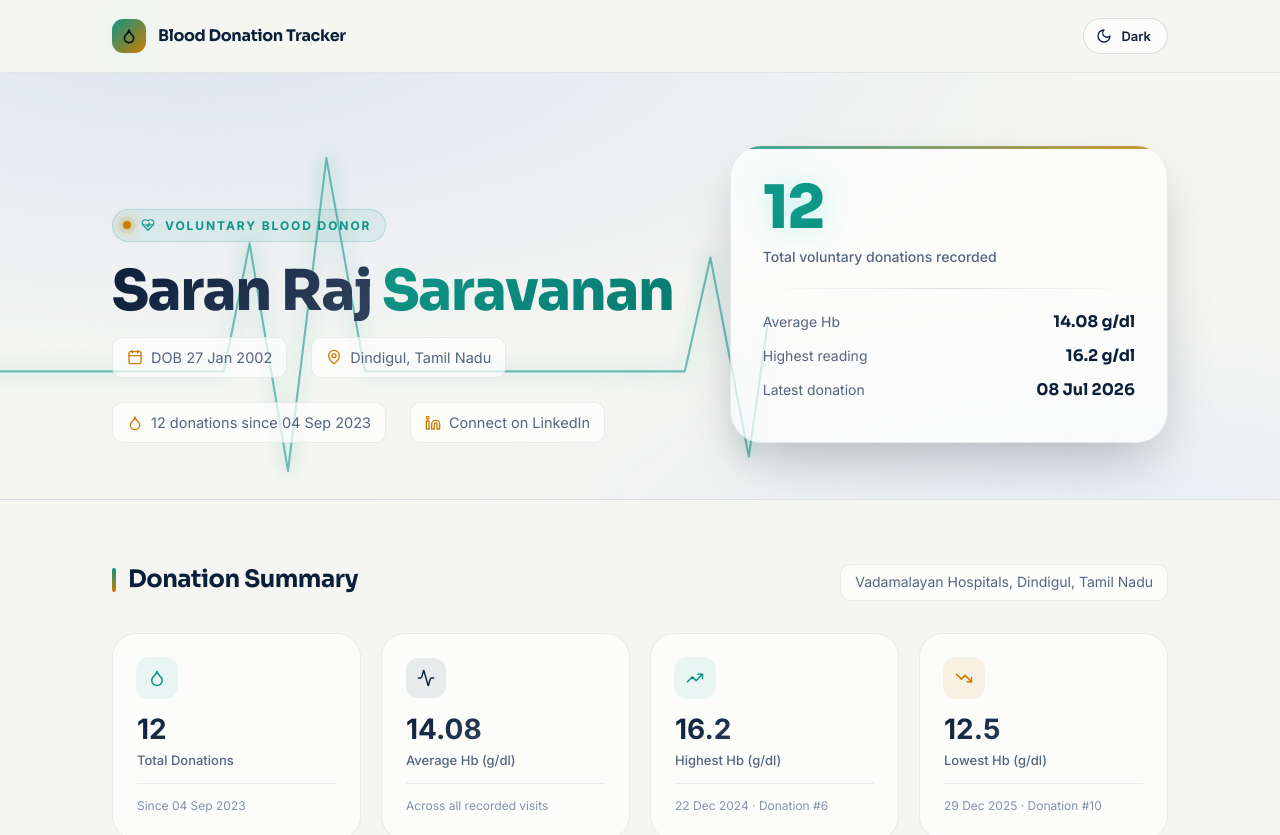
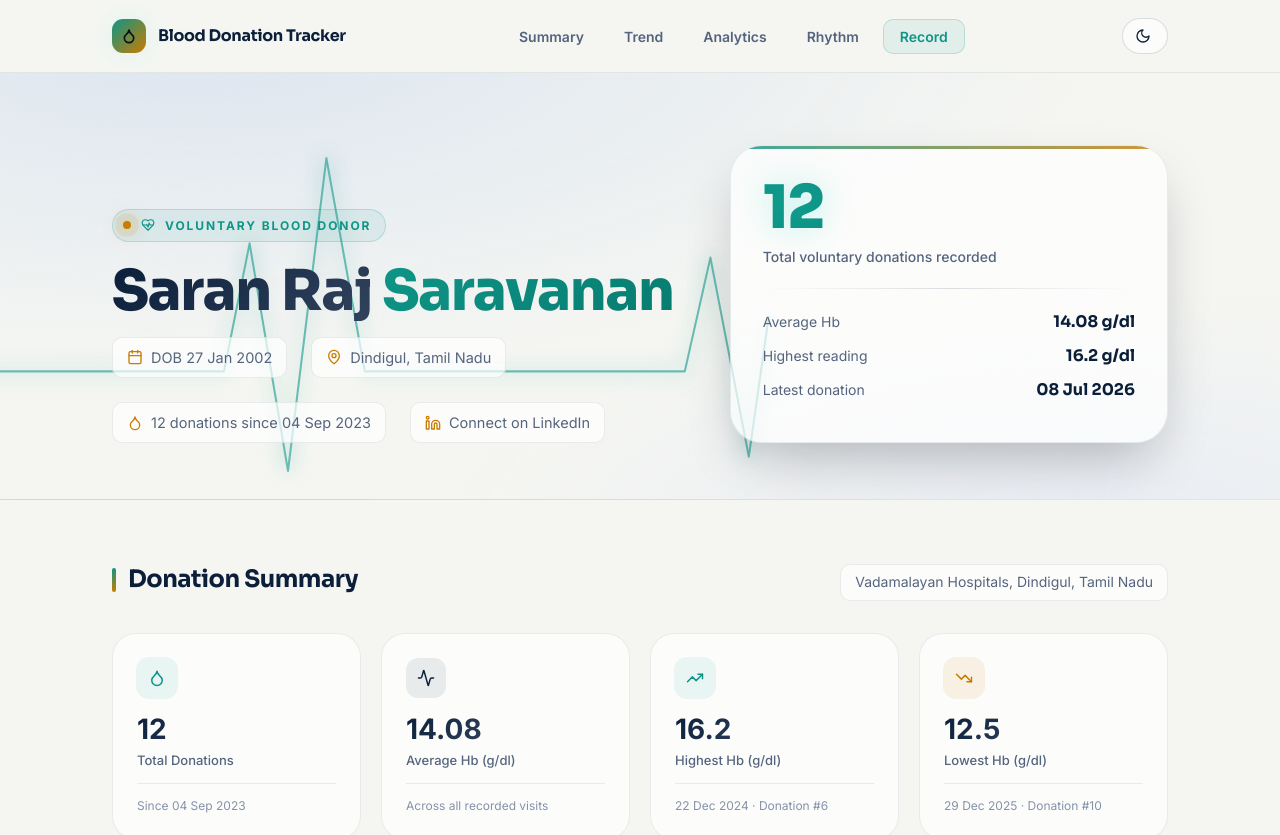
Before and after one commit to saravanansaranraj27/blood-donation-tracker, a React (Vite) app: page / in a window 1280 px wide. Shown: the top 835 px of the page. Built offline with nearby package versions, Linux system fonts and the light colour scheme.

Commit message:
Initialize tracker with analytics and charts

```diff
--- a/src/App.jsx
+++ b/src/App.jsx
@@ -26,6 +26,9 @@ import {
   Clock,
   AlertCircle,
   Linkedin,
+  Menu,
+  X,
+  ArrowUp,
 } from "lucide-react";
 
 const DONOR = {
@@ -274,8 +277,61 @@ const YearlyChart = React.memo(({ data }) => {
   );
 });
 
+const NAV_LINKS = [
+  { id: "summary", label: "Summary" },
+  { id: "trend", label: "Trend" },
+  { id: "analytics", label: "Analytics" },
+  { id: "rhythm", label: "Rhythm" },
+  { id: "record", label: "Record" },
+];
+
 export default function App() {
   const [theme, setTheme] = useTheme();
+  const [isLoading, setIsLoading] = useState(true);
+  const [isMobileMenuOpen, setIsMobileMenuOpen] = useState(false);
+  const [activeSection, setActiveSection] = useState("summary");
+  const [showBackToTop, setShowBackToTop] = useState(false);
+
+  useEffect(() => {
+    const timer = setTimeout(() => setIsLoading(false), 1500);
+    return () => clearTimeout(timer);
+  }, []);
+
+  useEffect(() => {
+    const handleScroll = () => {
+      setShowBackToTop(window.scrollY > 300);
+
+      const sections = NAV_LINKS.map((link) =>
+        document.getElementById(link.id),
+      );
+      const scrollPosition = window.scrollY + 100;
+
+      for (const section of sections) {
+        if (
+          section &&
+          section.offsetTop <= scrollPosition &&
+          section.offsetTop + section.offsetHeight > scrollPosition
+        ) {
+          setActiveSection(section.id);
+        }
+      }
+    };
+
+    window.addEventListener("scroll", handleScroll);
+    return () => window.removeEventListener("scroll", handleScroll);
+  }, []);
+
+  const scrollToSection = (id) => {
+    const element = document.getElementById(id);
+    if (element) {
+      element.scrollIntoView({ behavior: "smooth" });
+      setIsMobileMenuOpen(false);
+    }
+  };
+
+  const scrollToTop = () => {
+    window.scrollTo({ top: 0, behavior: "smooth" });
+  };
 
   const sortedRecords = useMemo(() => {
     return [...RECORDS_RAW].sort(
@@ -374,6 +430,42 @@ export default function App() {
     }
   }
 
+  if (isLoading) {
+    return (
+      <div className="app-shell">
+        <div className="topbar">
+          <div className="topbar-inner">
+            <div className="brand">
+              <span
+                className="brand-mark skeleton"
+                style={{ width: 34, height: 34 }}
+              />
+              <span
+                className="skeleton"
+                style={{ width: 150, height: 20, borderRadius: 4 }}
+              />
+            </div>
+          </div>
+        </div>
+        <div className="container" style={{ paddingTop: 40 }}>
+          <div className="stat-grid">
+            {[1, 2, 3, 4].map((i) => (
+              <div
+                key={i}
+                className="stat-card skeleton"
+                style={{ height: 180 }}
+              />
+            ))}
+          </div>
+          <div
+            className="chart-panel skeleton"
+            style={{ height: 300, marginTop: 32 }}
+          />
+        </div>
+      </div>
+    );
+  }
+
   return (
     <div className="app-shell">
       <div className="topbar">
@@ -384,16 +476,54 @@ export default function App() {
             </span>
             Blood Donation Tracker
           </div>
+
+          <nav className="desktop-nav">
+            {NAV_LINKS.map((link) => (
+              <button
+                key={link.id}
+                onClick={() => scrollToSection(link.id)}
+                className={`nav-link ${
+                  activeSection === link.id ? "active" : ""
+                }`}
+              >
+                {link.label}
+              </button>
+            ))}
+          </nav>
+
+          <div className="topbar-actions">
             <button
               className="theme-toggle"
               onClick={() => setTheme(theme === "dark" ? "light" : "dark")}
-            aria-label={`Switch to ${theme === "dark" ? "light" : "dark"} mode`}
+              aria-label={`Switch to ${
+                theme === "dark" ? "light" : "dark"
+              } mode`}
             >
               {theme === "dark" ? <Sun /> : <Moon />}
-            <span className="sr-only">
-              {theme === "dark" ? "Light" : "Dark"}
-            </span>
             </button>
+
+            <button
+              className="mobile-menu-btn"
+              onClick={() => setIsMobileMenuOpen(!isMobileMenuOpen)}
+              aria-label="Toggle menu"
+            >
+              {isMobileMenuOpen ? <X size={24} /> : <Menu size={24} />}
+            </button>
+          </div>
+        </div>
+
+        <div className={`mobile-nav ${isMobileMenuOpen ? "open" : ""}`}>
+          {NAV_LINKS.map((link) => (
+            <button
+              key={link.id}
+              onClick={() => scrollToSection(link.id)}
+              className={`mobile-nav-link ${
+                activeSection === link.id ? "active" : ""
+              }`}
+            >
+              {link.label}
+            </button>
+          ))}
         </div>
       </div>
 
@@ -462,7 +592,7 @@ export default function App() {
       </div>
 
       <div className="container">
-        <section className="block">
+        <section id="summary" className="block">
           <div className="section-head">
             <h2>Donation Summary</h2>
             <span className="section-note">
@@ -509,7 +639,7 @@ export default function App() {
           </div>
         </section>
 
-        <section className="block">
+        <section id="trend" className="block">
           <div className="section-head">
             <h2>Haemoglobin Trend</h2>
             <span className="section-note">
@@ -544,7 +674,7 @@ export default function App() {
           </div>
         </section>
 
-        <section className="block">
+        <section id="analytics" className="block">
           <div className="section-head">
             <h2>Donor Analytics</h2>
             <span className="section-note">Patterns & Predictions</span>
@@ -592,7 +722,7 @@ export default function App() {
           <YearlyChart data={yearlyStats} />
         </section>
 
-        <section className="block">
+        <section id="rhythm" className="block">
           <div className="section-head">
             <h2>Donation Rhythm</h2>
             <span className="section-note">Hover a marker for details</span>
@@ -624,7 +754,7 @@ export default function App() {
           </div>
         </section>
 
-        <section className="block">
+        <section id="record" className="block">
           <div className="section-head">
             <h2>Full Record</h2>
             <span className="section-note">{stats.total} entries</span>
@@ -650,7 +780,9 @@ export default function App() {
                       <td>{r.place}</td>
                       <td>
                         <span
-                          className={`status-pill ${r.hb >= stats.average ? "high" : "low"}`}
+                          className={`status-pill ${
+                            r.hb >= stats.average ? "high" : "low"
+                          }`}
                         >
                           {r.hb >= stats.average ? "Above avg" : "Below avg"}
                         </span>
@@ -670,6 +802,14 @@ export default function App() {
           <span>Built with React &amp; Vite</span>
         </footer>
       </div>
+
+      <button
+        className={`back-to-top ${showBackToTop ? "visible" : ""}`}
+        onClick={scrollToTop}
+        aria-label="Back to top"
+      >
+        <ArrowUp size={20} />
+      </button>
     </div>
   );
 }
--- a/src/index.css
+++ b/src/index.css
@@ -30,7 +30,7 @@
     radial-gradient(ellipse 100% 120% at 85% 110%, #0f1f35 0%, transparent 50%),
     linear-gradient(180deg, #070d1a 0%, #0a1220 100%);
   --surface: rgba(16, 27, 46, 0.6);
-  --surface-raised: rgba(20, 34, 56, 0.8);
+  --surface-raised: #142238;
   --surface-glass: rgba(16, 27, 46, 0.4);
   --border: rgba(233, 237, 245, 0.08);
   --border-strong: rgba(233, 237, 245, 0.14);
@@ -55,7 +55,7 @@
     radial-gradient(ellipse 100% 120% at 85% 110%, #e8ecf3 0%, transparent 50%),
     linear-gradient(180deg, #f5f6f2 0%, #f5f6f2 100%);
   --surface: rgba(255, 255, 255, 0.7);
-  --surface-raised: rgba(255, 255, 255, 0.9);
+  --surface-raised: #ffffff;
   --surface-glass: rgba(255, 255, 255, 0.5);
   --border: rgba(11, 31, 58, 0.08);
   --border-strong: rgba(11, 31, 58, 0.14);
@@ -80,7 +80,9 @@
 html {
   color-scheme: dark;
   scroll-behavior: smooth;
+  scroll-padding-top: 80px;
 }
+
 [data-theme="light"] {
   color-scheme: light;
 }
@@ -102,14 +104,17 @@ body {
   width: 10px;
   height: 10px;
 }
+
 ::-webkit-scrollbar-track {
   background: var(--bg);
 }
+
 ::-webkit-scrollbar-thumb {
   background: var(--border-strong);
   border-radius: 10px;
   border: 2px solid var(--bg);
 }
+
 ::-webkit-scrollbar-thumb:hover {
   background: var(--teal);
 }
@@ -165,6 +170,7 @@ p {
   padding: 18px 32px;
   max-width: 1120px;
   margin: 0 auto;
+  position: relative;
 }
 
 .brand {
@@ -189,6 +195,7 @@ p {
   box-shadow: var(--shadow-glow-teal);
   transition: transform var(--transition-bounce);
 }
+
 .brand-mark:hover {
   transform: rotate(-8deg) scale(1.08);
 }
@@ -209,22 +216,148 @@ p {
   transition: all var(--transition);
   backdrop-filter: blur(10px);
 }
+
 .theme-toggle:hover {
   border-color: var(--teal);
   background: var(--teal-soft);
   transform: translateY(-1px);
   box-shadow: var(--shadow-sm);
 }
+
 .theme-toggle:active {
   transform: translateY(0) scale(0.97);
 }
+
 .theme-toggle svg {
   width: 16px;
   height: 16px;
   transition: transform var(--transition);
 }
+
 .theme-toggle:hover svg {
   transform: rotate(15deg);
+}
+
+.desktop-nav {
+  display: none;
+  gap: 8px;
+}
+
+@media (min-width: 769px) {
+  .desktop-nav {
+    display: flex;
+  }
+}
+
+.nav-link {
+  background: transparent;
+  border: none;
+  color: var(--text-muted);
+  font-family: var(--font-body);
+  font-size: 14px;
+  font-weight: 600;
+  padding: 8px 16px;
+  border-radius: var(--radius-sm);
+  cursor: pointer;
+  transition: all var(--transition);
+}
+
+.nav-link:hover {
+  color: var(--text);
+  background: var(--surface-glass);
+}
+
+.nav-link.active {
+  color: var(--teal);
+  background: var(--teal-soft);
+  border: 1px solid var(--border-glow);
+}
+
+.topbar-actions {
+  display: flex;
+  align-items: center;
+  gap: 12px;
+}
+
+.mobile-menu-btn {
+  display: none;
+  background: transparent;
+  border: none;
+  color: var(--text);
+  cursor: pointer;
+  padding: 8px;
+  border-radius: var(--radius-sm);
+  transition: background var(--transition);
+}
+
+@media (max-width: 768px) {
+  .mobile-menu-btn {
+    display: block;
+  }
+}
+
+.mobile-menu-btn:hover {
+  background: var(--surface-glass);
+}
+
+.mobile-nav {
+  position: absolute;
+  top: 100%;
+  left: 0;
+  right: 0;
+  background: #142238;
+  backdrop-filter: blur(40px) saturate(180%);
+  -webkit-backdrop-filter: blur(40px) saturate(180%);
+  border-bottom: 1px solid var(--border-strong);
+  border-left: 1px solid var(--border);
+  border-right: 1px solid var(--border);
+  padding: 16px;
+  display: flex;
+  flex-direction: column;
+  gap: 8px;
+  transform: translateY(-100%);
+  opacity: 0;
+  visibility: hidden;
+  transition: all var(--transition);
+  z-index: 99;
+  box-shadow: 0 20px 40px -10px rgba(0, 0, 0, 0.6);
+}
+
+[data-theme="light"] .mobile-nav {
+  background: #ffffff;
+  box-shadow: 0 20px 40px -10px rgba(11, 31, 58, 0.15);
+}
+
+.mobile-nav.open {
+  transform: translateY(0);
+  opacity: 1;
+  visibility: visible;
+}
+
+.mobile-nav-link {
+  width: 100%;
+  text-align: left;
+  background: transparent;
+  border: 1px solid transparent;
+  color: var(--text-muted);
+  font-family: var(--font-body);
+  font-size: 16px;
+  font-weight: 600;
+  padding: 12px 16px;
+  border-radius: var(--radius-sm);
+  cursor: pointer;
+  transition: all var(--transition);
+}
+
+.mobile-nav-link:hover {
+  background: var(--surface-glass);
+  color: var(--text);
+}
+
+.mobile-nav-link.active {
+  color: var(--teal);
+  background: var(--teal-soft);
+  border-color: var(--border-glow);
 }
 
 .hero {
@@ -242,6 +375,7 @@ p {
   opacity: 0.6;
   pointer-events: none;
 }
+
 .pulse-path {
   fill: none;
   stroke: var(--teal);
@@ -253,6 +387,7 @@ p {
   animation: draw 2.8s cubic-bezier(0.4, 0, 0.2, 1) forwards 0.3s;
   filter: drop-shadow(0 0 8px var(--teal));
 }
+
 @keyframes draw {
   to {
     stroke-dashoffset: 0;
@@ -276,6 +411,7 @@ p {
     opacity: 0;
     transform: translateY(20px);
   }
+
   to {
     opacity: 1;
     transform: translateY(0);
@@ -298,6 +434,7 @@ p {
   border: 1px solid var(--border-glow);
   width: fit-content;
 }
+
 .eyebrow::before {
   content: "";
   width: 8px;
@@ -309,6 +446,7 @@ p {
     0 0 12px var(--amber);
   animation: pulse 2s ease-in-out infinite;
 }
+
 @keyframes pulse {
   0%,
   100% {
@@ -316,6 +454,7 @@ p {
       0 0 0 4px var(--amber-soft),
       0 0 12px var(--amber);
   }
+
   50% {
     box-shadow:
       0 0 0 8px var(--amber-soft),
@@ -333,6 +472,7 @@ p {
   -webkit-text-fill-color: transparent;
   background-clip: text;
 }
+
 .hero-name span {
   background: linear-gradient(135deg, var(--teal) 0%, var(--teal-strong) 100%);
   -webkit-background-clip: text;
@@ -349,6 +489,7 @@ p {
   font-size: 14.5px;
   margin-top: 8px;
 }
+
 .hero-meta div {
   display: flex;
   align-items: center;
@@ -360,11 +501,13 @@ p {
   backdrop-filter: blur(10px);
   transition: all var(--transition);
 }
+
 .hero-meta div:hover {
   border-color: var(--border-glow);
   transform: translateY(-2px);
   box-shadow: var(--shadow-sm);
 }
+
 .hero-meta svg {
   width: 16px;
   height: 16px;
@@ -382,6 +525,7 @@ p {
   overflow: hidden;
   transition: all var(--transition);
 }
+
 .hero-figure::before {
   content: "";
   position: absolute;
@@ -392,11 +536,13 @@ p {
   background: linear-gradient(90deg, var(--teal), var(--amber));
   opacity: 0.8;
 }
+
 .hero-figure:hover {
   transform: translateY(-4px);
   box-shadow: var(--shadow-lg), var(--shadow-glow-teal);
   border-color: var(--border-glow);
 }
+
 .hero-figure .num {
   font-size: 60px;
   font-weight: 800;
@@ -407,12 +553,14 @@ p {
   background-clip: text;
   text-shadow: 0 0 32px rgba(42, 216, 196, 0.3);
 }
+
 .hero-figure .num-label {
   margin-top: 8px;
   font-size: 14px;
   color: var(--text-muted);
   font-weight: 500;
 }
+
 .hero-figure .divider {
   height: 1px;
   background: linear-gradient(
@@ -423,6 +571,7 @@ p {
   );
   margin: 20px 0;
 }
+
 .hero-figure .sub-stat {
   display: flex;
   justify-content: space-between;
@@ -432,10 +581,12 @@ p {
   margin-bottom: 8px;
   transition: all var(--transition);
 }
+
 .hero-figure .sub-stat:hover {
   color: var(--text);
   transform: translateX(4px);
 }
+
 .hero-figure .sub-stat b {
   font-family: var(--font-display);
   color: var(--text);
@@ -448,6 +599,7 @@ section.block {
   border-bottom: 1px solid var(--border);
   animation: fadeInUp 0.8s cubic-bezier(0.4, 0, 0.2, 1) forwards;
 }
+
 section.block:last-of-type {
   border-bottom: none;
 }
@@ -460,12 +612,14 @@ section.block:last-of-type {
   gap: 20px;
   flex-wrap: wrap;
 }
+
 .section-head h2 {
   font-size: 24px;
   font-weight: 700;
   position: relative;
   padding-left: 16px;
 }
+
 .section-head h2::before {
   content: "";
   position: absolute;
@@ -477,6 +631,7 @@ section.block:last-of-type {
   background: linear-gradient(180deg, var(--teal), var(--amber));
   border-radius: 4px;
 }
+
 .section-head .section-note {
   font-size: 14px;
   color: var(--text-muted);
@@ -491,6 +646,7 @@ section.block:last-of-type {
   grid-template-columns: repeat(4, 1fr);
   gap: 20px;
 }
+
 .stat-card {
   background: var(--surface);
   border: 1px solid var(--border);
@@ -501,6 +657,7 @@ section.block:last-of-type {
   position: relative;
   overflow: hidden;
 }
+
 .stat-card::before {
   content: "";
   position: absolute;
@@ -512,14 +669,17 @@ section.block:last-of-type {
   opacity: 0;
   transition: opacity var(--transition);
 }
+
 .stat-card:hover {
   border-color: var(--border-glow);
   transform: translateY(-4px);
   box-shadow: var(--shadow-md);
 }
+
 .stat-card:hover::before {
   opacity: 1;
 }
+
 .stat-card .stat-icon {
   width: 40px;
   height: 40px;
@@ -529,27 +689,33 @@ section.block:last-of-type {
   margin-bottom: 16px;
   transition: all var(--transition);
 }
+
 .stat-card:hover .stat-icon {
   transform: scale(1.1) rotate(-5deg);
 }
+
 .stat-card .stat-icon svg {
   width: 18px;
   height: 18px;
 }
+
 .stat-icon.teal {
   background: var(--teal-soft);
   color: var(--teal);
   box-shadow: 0 0 0 1px var(--teal-soft);
 }
+
 .stat-icon.amber {
   background: var(--amber-soft);
   color: var(--amber);
   box-shadow: 0 0 0 1px var(--amber-soft);
 }
+
 .stat-icon.navy {
   background: var(--border);
   color: var(--text);
 }
+
 .stat-card .stat-value {
   font-size: 28px;
   font-weight: 800;
@@ -559,12 +725,14 @@ section.block:last-of-type {
   -webkit-text-fill-color: transparent;
   background-clip: text;
 }
+
 .stat-card .stat-label {
   font-size: 13px;
   color: var(--text-muted);
   margin-top: 6px;
   font-weight: 500;
 }
+
 .stat-card .stat-foot {
   margin-top: 12px;
   font-size: 12px;
@@ -581,6 +749,7 @@ section.block:last-of-type {
   backdrop-filter: blur(10px);
   box-shadow: var(--shadow-sm);
 }
+
 .chart-legend {
   display: flex;
   gap: 20px;
@@ -588,6 +757,7 @@ section.block:last-of-type {
   margin-bottom: 8px;
   padding: 0 8px;
 }
+
 .legend-item {
   display: flex;
   align-items: center;
@@ -600,17 +770,20 @@ section.block:last-of-type {
   border-radius: var(--radius-sm);
   transition: all var(--transition);
 }
+
 .legend-item:hover {
   border-color: var(--border-glow);
   color: var(--text);
   transform: translateY(-1px);
 }
+
 .legend-swatch {
   width: 14px;
   height: 4px;
   border-radius: 4px;
   box-shadow: 0 0 8px currentColor;
 }
+
 .legend-dot {
   width: 10px;
   height: 10px;
@@ -628,28 +801,33 @@ section.block:last-of-type {
   backdrop-filter: blur(20px);
   animation: tooltipFadeIn 0.2s ease-out;
 }
+
 @keyframes tooltipFadeIn {
   from {
     opacity: 0;
     transform: translateY(4px);
   }
+
   to {
     opacity: 1;
     transform: translateY(0);
   }
 }
+
 .custom-tooltip .tt-title {
   font-weight: 700;
   font-family: var(--font-display);
   margin-bottom: 6px;
   color: var(--text);
 }
+
 .custom-tooltip .tt-row {
   color: var(--text-muted);
   display: flex;
   align-items: center;
   gap: 8px;
 }
+
 .custom-tooltip .tt-row b {
   color: var(--teal);
   font-weight: 700;
@@ -660,6 +838,7 @@ section.block:last-of-type {
   padding-bottom: 12px;
   scrollbar-width: thin;
 }
+
 .rhythm-strip {
   display: flex;
   align-items: flex-end;
@@ -668,6 +847,7 @@ section.block:last-of-type {
   padding: 32px 16px 8px;
   position: relative;
 }
+
 .rhythm-strip::before {
   content: "";
   position: absolute;
@@ -681,6 +861,7 @@ section.block:last-of-type {
     transparent 8px 16px
   );
 }
+
 .drop {
   position: relative;
   display: flex;
@@ -690,6 +871,7 @@ section.block:last-of-type {
   cursor: default;
   transition: all var(--transition);
 }
+
 .drop-mark {
   width: 16px;
   height: 16px;
@@ -701,30 +883,36 @@ section.block:last-of-type {
     0 0 12px currentColor;
   transition: all var(--transition-bounce);
 }
+
 .drop:hover .drop-mark {
   transform: rotate(-45deg) scale(1.3);
   box-shadow:
     0 0 0 1px var(--border-strong),
     0 0 20px currentColor;
 }
+
 .drop-mark.high {
   background: var(--teal);
   color: var(--teal);
 }
+
 .drop-mark.mid {
   background: var(--amber);
   color: var(--amber);
 }
+
 .drop-mark.low {
   background: #e0603f;
   color: #e0603f;
 }
+
 .drop-idx {
   font-size: 11px;
   color: var(--text-faint);
   font-weight: 600;
   transition: all var(--transition);
 }
+
 .drop:hover .drop-idx {
   color: var(--text);
   transform: translateY(-2px);
@@ -738,16 +926,19 @@ section.block:last-of-type {
   backdrop-filter: blur(10px);
   box-shadow: var(--shadow-sm);
 }
+
 .table-scroll {
   overflow-x: auto;
   scrollbar-width: thin;
 }
+
 table.records {
   width: 100%;
   border-collapse: collapse;
   font-size: 14px;
   min-width: 640px;
 }
+
 table.records thead th {
   text-align: left;
   font-family: var(--font-display);
@@ -763,29 +954,36 @@ table.records thead th {
   top: 0;
   backdrop-filter: blur(10px);
 }
+
 table.records tbody td {
   padding: 15px 20px;
   border-bottom: 1px solid var(--border);
   color: var(--text);
   transition: all var(--transition);
 }
+
 table.records tbody tr:last-child td {
   border-bottom: none;
 }
+
 table.records tbody tr {
   transition: all var(--transition);
 }
+
 table.records tbody tr:hover {
   background: var(--surface-glass);
   transform: scale(1.005);
 }
+
 table.records tbody tr:hover td {
   color: var(--text);
 }
+
 .mono {
   font-variant-numeric: tabular-nums;
   font-family: "SF Mono", "Monaco", "Inconsolata", monospace;
 }
+
 .status-pill {
   display: inline-flex;
   align-items: center;
@@ -797,6 +995,7 @@ table.records tbody tr:hover td {
   transition: all var(--transition);
   border: 1px solid transparent;
 }
+
 .status-pill::before {
   content: "";
   width: 7px;
@@ -804,29 +1003,35 @@ table.records tbody tr:hover td {
   border-radius: 50%;
   animation: statusPulse 2s ease-in-out infinite;
 }
+
 @keyframes statusPulse {
   0%,
   100% {
     opacity: 1;
   }
+
   50% {
     opacity: 0.6;
   }
 }
+
 .status-pill.high {
   background: var(--teal-soft);
   color: var(--teal-strong);
   border-color: var(--teal-soft);
 }
+
 .status-pill.high::before {
   background: var(--teal);
   box-shadow: 0 0 8px var(--teal);
 }
+
 .status-pill.low {
   background: var(--amber-soft);
   color: var(--amber-strong);
   border-color: var(--amber-soft);
 }
+
 .status-pill.low::before {
   background: var(--amber);
   box-shadow: 0 0 8px var(--amber);
@@ -844,19 +1049,52 @@ footer {
   margin-top: 20px;
 }
 
+.back-to-top {
+  position: fixed;
+  bottom: 32px;
+  right: 32px;
+  width: 48px;
+  height: 48px;
+  border-radius: 50%;
+  background: var(--teal);
+  color: #08111f;
+  border: none;
+  display: grid;
+  place-items: center;
+  cursor: pointer;
+  box-shadow: var(--shadow-lg);
+  transform: translateY(100px);
+  opacity: 0;
+  transition: all var(--transition-bounce);
+  z-index: 90;
+}
+
+.back-to-top:hover {
+  transform: translateY(-4px) scale(1.1);
+  box-shadow: var(--shadow-glow-teal);
+}
+
+.back-to-top.visible {
+  transform: translateY(0);
+  opacity: 1;
+}
+
 @media (max-width: 860px) {
   .hero-inner {
     grid-template-columns: 1fr;
     gap: 36px;
   }
+
   .stat-grid {
     grid-template-columns: repeat(2, 1fr);
     gap: 16px;
   }
+
   .hero-figure .num {
     font-size: 48px;
   }
 }
+
 @media (max-width: 520px) {
   .container,
   .topbar-inner,
@@ -864,19 +1102,24 @@ footer {
     padding-left: 20px;
     padding-right: 20px;
   }
+
   .stat-grid {
     grid-template-columns: 1fr 1fr;
     gap: 12px;
   }
+
   .hero-inner {
     padding-top: 48px;
   }
+
   .hero-name {
     font-size: 32px;
   }
+
   .section-head h2 {
     font-size: 20px;
   }
+
   .stat-card .stat-value {
     font-size: 24px;
   }
@@ -890,6 +1133,7 @@ footer {
     animation-iteration-count: 1 !important;
     transition-duration: 0.01ms !important;
   }
+
   .pulse-path {
     stroke-dashoffset: 0;
   }
@@ -905,6 +1149,7 @@ footer {
   0% {
     background-position: -200% 0;
   }
+
   100% {
     background-position: 200% 0;
   }
```
Lines whose indentation alone changed are shown as unchanged.
